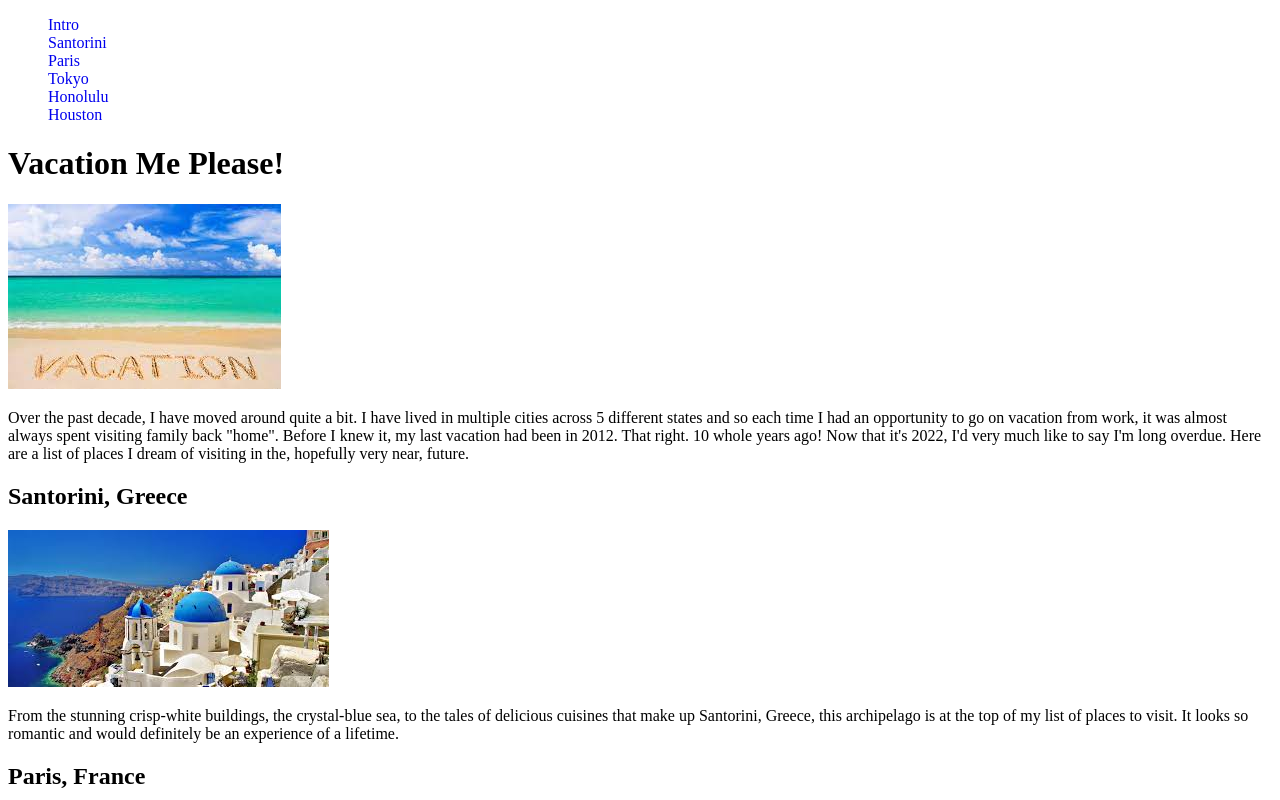
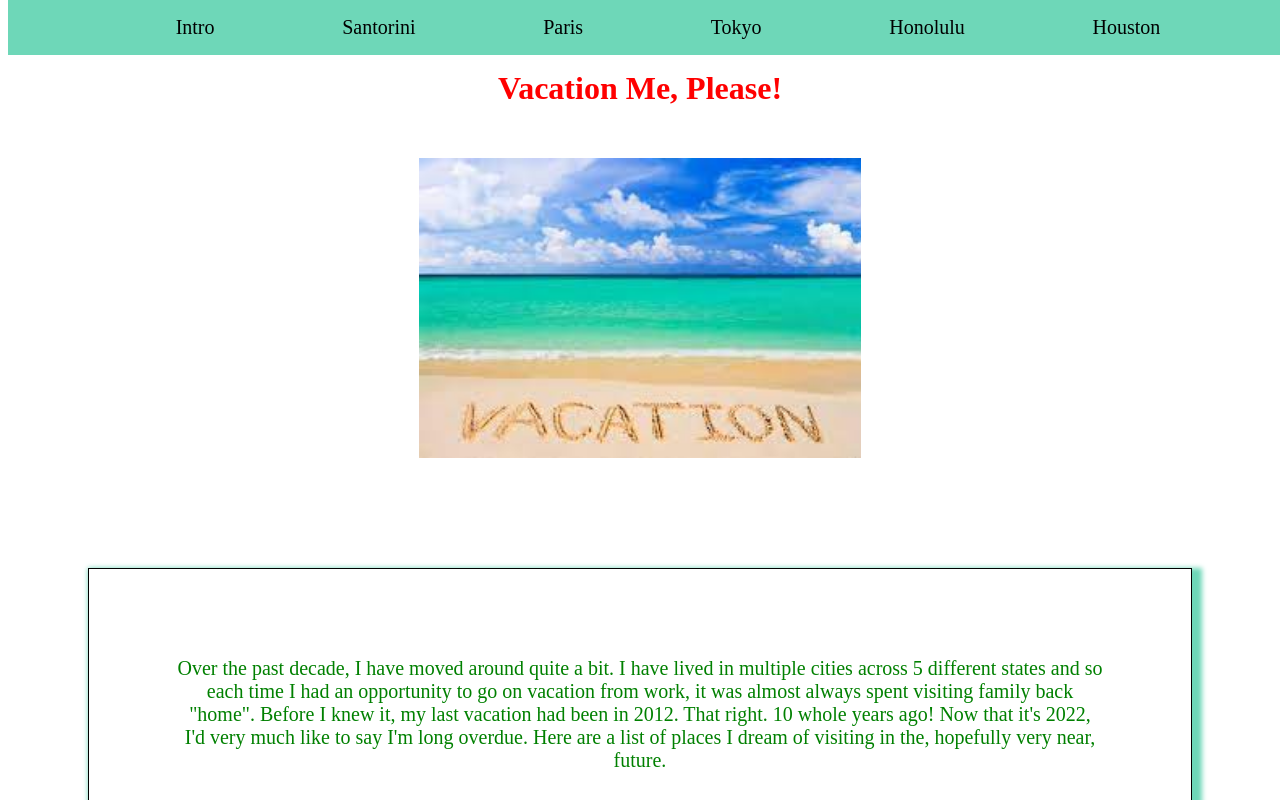
Before and after one commit to CodeGazer90/js-html-assignment, a website: page index.html in a window 1280 px wide. Shown: the top 800 px of the page. Drawn offline with Linux system fonts and the light colour scheme.

Commit message:
added more styling to the page

```diff
--- a/index.html
+++ b/index.html
@@ -7,7 +7,7 @@
 
    <body>
       <!-- Write your HTML in this file! -->
-      <nav>
+      <nav id="navbar">
          <ul>
             <li><a href="#intro">Intro</a></li>
             <li><a href="#Santorini">Santorini</a></li>
@@ -19,22 +19,22 @@
          </ul>
       </nav>
 
-      <header>
-            <h1>
-               Vacation Me Please!
+      <header id="header">
+            <h1 id="mainHeading">
+               Vacation Me, Please!
             </h1>
 
             <img src="images/vacation.jpg" alt="A beach with the word 'vacation' written in the sand">
       </header>
 
-      <main>
-        <article id="intro">
-         <p>
+      <main id="main">
+        <article id="intro" class="vacation">
+         <p id="testP" class="funParagraph">
             Over the past decade, I have moved around quite a bit. I have lived in multiple cities across 5 different states and so each time I had an opportunity to go on vacation from work, it was almost always spent visiting family back "home". Before I knew it, my last vacation had been in 2012. That right. 10 whole years ago! Now that it's 2022, I'd very much like to say I'm long overdue. Here are a list of places I dream of visiting in the, hopefully very near, future.
          </p>
          </article>
 
-         <article id="Santorini">
+         <article id="Santorini" class="vacation">
             <h2 >Santorini, Greece</h2>
             <img src="images/santorini.jpg" alt="Santorini, Greece">
             <p>
@@ -42,7 +42,7 @@
             </p>
          </article>
 
-         <article id="Paris">
+         <article id="Paris" class="vacation">
             <h2>Paris, France</h2>
             <img src="images/paris.jpg" alt="Paris,France">
             <p>
@@ -54,7 +54,7 @@
             </p>
          </article>
 
-         <article id="Tokyo">
+         <article id="Tokyo" class="vacation">
             <h2>Tokyo, Japan</h2>
             <img src="images/tokyo.jpg" alt="Tokyo, Japan">
             <p>
@@ -62,7 +62,7 @@
             </p>
          </article>
 
-         <article id="Honolulu">
+         <article id="Honolulu" class="vacation">
             <h2>Honolulu, Hawaii</h2>
             <img src="images/honolulu.jpg" alt="Honolulu, Hawaii">
             <p>
@@ -70,7 +70,7 @@
             </p>
          </article>
 
-         <article id="Houston">
+         <article id="Houston" class="vacation">
             <h2>Houston, Texas</h2>
             <img src="images/houston.jpg" alt="Houston, Texas">
             <p>
@@ -81,23 +81,24 @@
 
       <footer>
          <ul>
-            <li><a href="https://en.wikipedia.org/wiki/Santorini">Santorini, Greece</a></li>
+            <li><a href="https://en.wikipedia.org/wiki/Santorini" target="blank">Santorini, Greece</a></li>
 
-            <li><a href="https://en.wikipedia.org/wiki/Paris">Paris, France</a></li>
+            <li><a href="https://en.wikipedia.org/wiki/Paris" target="blank">Paris, France</a></li>
 
-            <li><a href="https://en.wikipedia.org/wiki/Tokyo">Tokyo, Japan</a></li>
+            <li><a href="https://en.wikipedia.org/wiki/Tokyo" target="blank">Tokyo, Japan</a></li>
 
-            <li><a href="https://en.wikipedia.org/wiki/Honolulu">Honolulu, Hawaii</a></li>
+            <li><a href="https://en.wikipedia.org/wiki/Honolulu" target="blank">Honolulu, Hawaii</a></li>
 
-            <li><a href="https://en.wikipedia.org/wiki/Houston">Houston, Texas</a></li>
-
-            <br>
-
-            <p>
-            &#8482; Kenelle Blogs
-            </p>
+            <li><a href="https://en.wikipedia.org/wiki/Houston" target="blank">Houston, Texas</a></li>
 
          </ul>
+
       </footer>
+
+      <div>
+         <p>
+            &#169; Kenelle Blogs 2022
+         </p>
+      </div>
    </body>
 </html>
--- a/styles.css
+++ b/styles.css
@@ -4,11 +4,78 @@ html{
     scroll-behavior: smooth;
 }
 
+body{
+    margin:8px;
+    display: block;
+
+}
+
+.funParagraph{
+    color:green;
+}
+
+#mainHeading{
+    color: red;
+}
 li{
     list-style: none;
+    font-size: 20px;
 
 }
 
 a{
     text-decoration: none;
+    color:black;
 }
+
+a:hover{
+    color:white;
+    font-size: 25px;
+}
+
+h1, h2, p, footer{
+    text-align: center;
+}
+
+ul{
+    display:flex;
+    justify-content: space-evenly;
+}
+
+img{
+    display: block;
+    margin-left: auto;
+    margin-right: auto;
+    width: 35%;
+    padding:30px;
+}
+
+.vacation{
+    border: 1px solid black;
+    margin: 80px;
+    box-shadow:5px 5px 5px 5px rgb(110, 215, 184) ;
+}
+
+#navbar{
+    overflow: hidden;
+    position: fixed;
+    top: 0;
+    width: 100%;
+    background-color:rgb(110, 215, 184);
+
+}
+
+#header {
+    margin-top: 70px;
+}
+
+p{
+    margin:8%;
+    font-size: 20px;
+}
+
+footer{
+    background: rgb(110, 215, 184) ;
+    padding-top: 20px;
+    padding-bottom: 20px;
+}
```
Also changed, not shown: images/clouds.jpg (added), images/clouds2.jpg (added), images/seawater.jpg (added).
